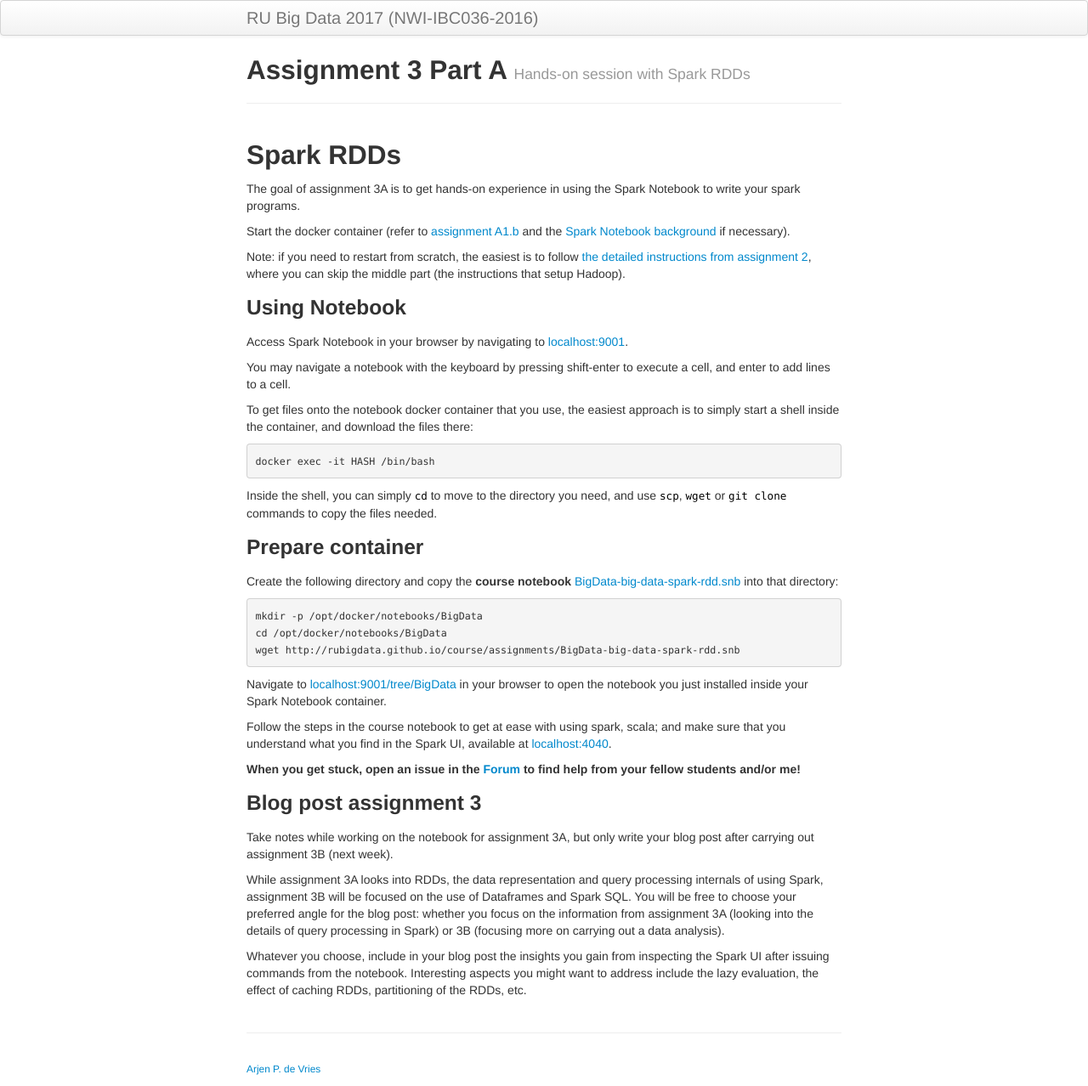
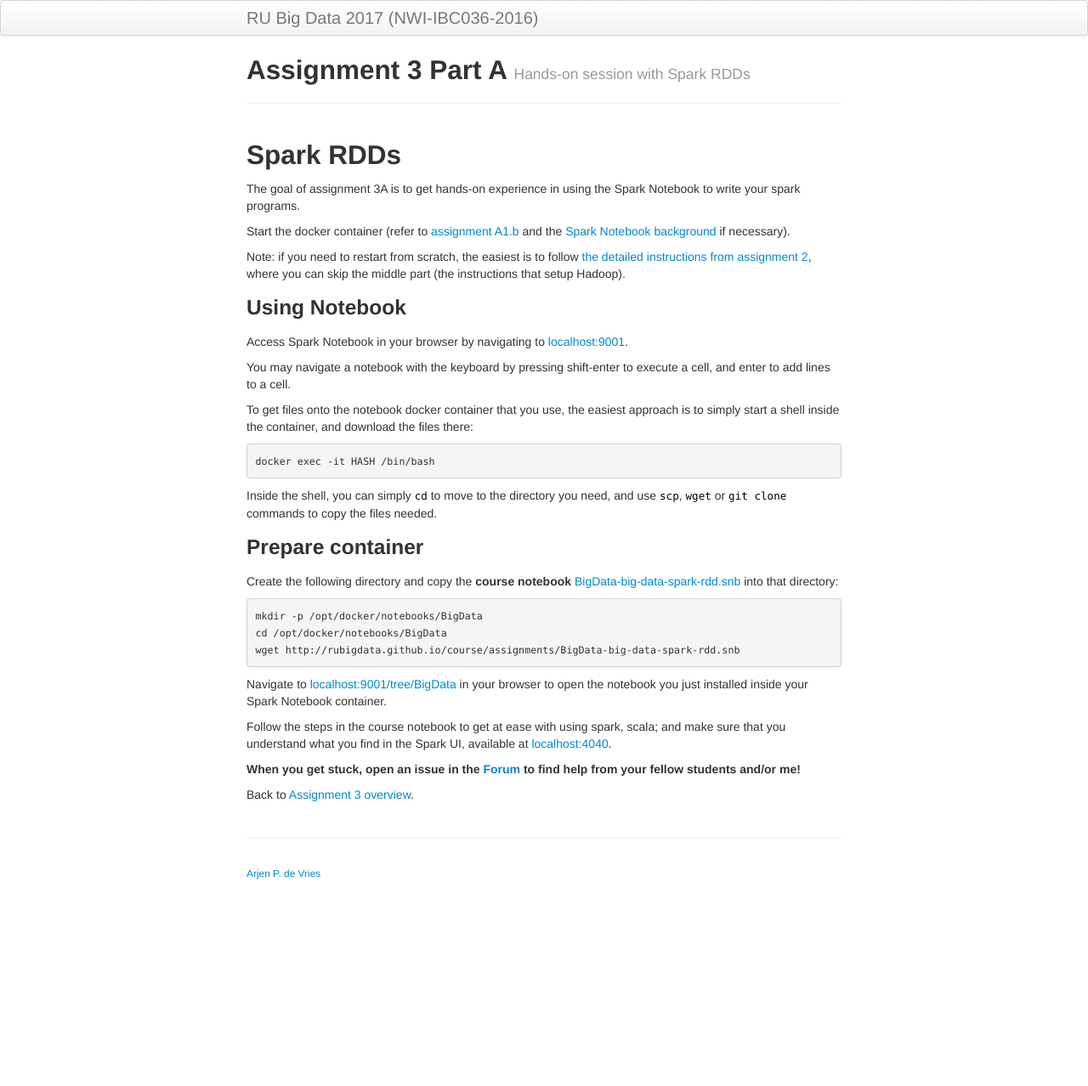
Before and after one commit to Thelukepet/course, a Jekyll site: the page built from assignments/A3a-spark-rdd.md, in a window 1280 px wide. Shown: the whole page at 85% size. Built offline with Jekyll 4.4.1, drawn with Linux system fonts in a browser that asks for light colours; after the commit the page ends 1048 px from its top, so only the background shows below that.

Commit message:
FInalized assignment

```diff
--- a/assignments/A3a-spark-rdd.md
+++ b/assignments/A3a-spark-rdd.md
@@ -56,18 +56,4 @@ available at [localhost:4040](http://localhost:4040).
 [Forum](https://github.com/rubigdata/forum-2017)
 to find help from your fellow students and/or me!**
 
-### Blog post assignment 3
-
-Take notes while working on the notebook for assignment 3A, but only
-write your blog post after carrying out assignment 3B (next week).
-
-While assignment 3A looks into RDDs, the data representation and query processing
-internals of using Spark, assignment 3B will be focused on the use of Dataframes and Spark SQL.
-You will be free to choose your preferred angle for the blog post:
-whether you focus on the information from assignment 3A (looking into the details of
-query processing in Spark) or 3B (focusing more on carrying out a data analysis).
-
-Whatever you choose, include in your blog post the insights you gain from inspecting
-the Spark UI after issuing commands from the notebook.
-Interesting aspects you might want to address include the lazy evaluation, the effect
-of caching RDDs, partitioning of the RDDs, etc.
+Back to [Assignment 3 overview](A3-spark.html).
```
Also changed, not shown: assignments/A3-spark.md (+5 -0 lines), assignments/A3b-spark-df.md (+3 -4 lines).
